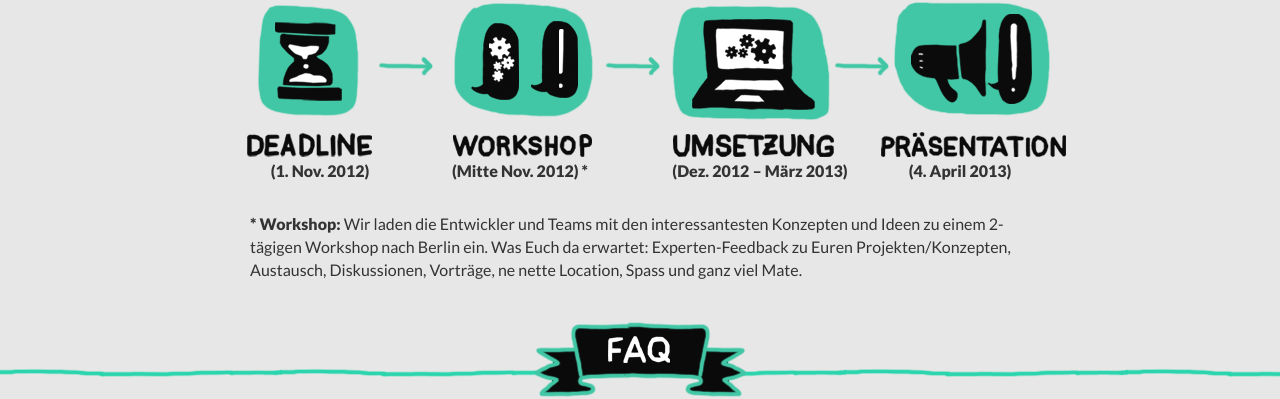
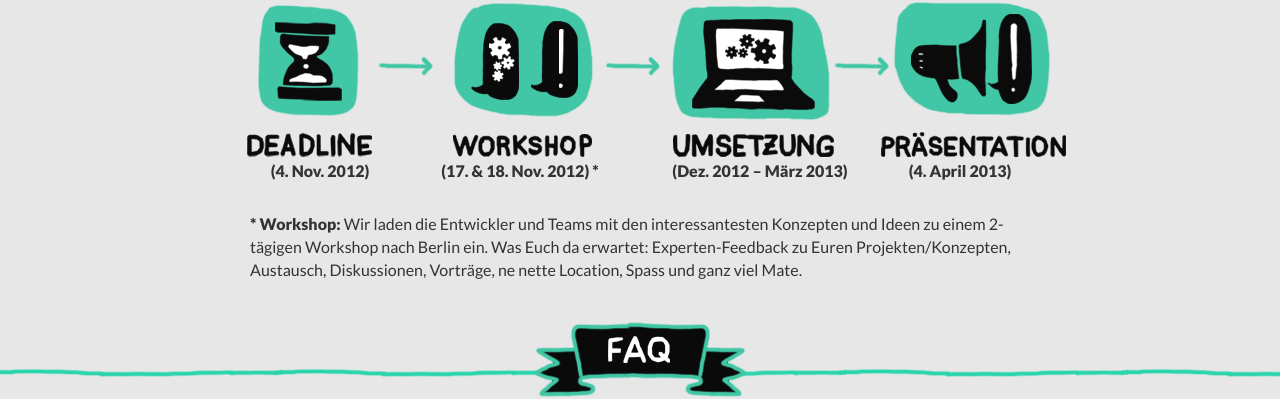
Before and after one commit to okfde/stadtlandcode.de, a Jekyll site: the page built from index.html, in a window 1280 px wide and 900 px high, scrolled down 3054 px. Shown: the part 99-498 px from the top of the window. Built offline with Jekyll 4.4.1, drawn with Linux system fonts in a browser that asks for light colours; nearby versions of some CDN libraries; Markdown is read by kramdown in place of the engine named in the settings.

Commit message:
Extend deadline

```diff
--- a/index.html
+++ b/index.html
@@ -150,12 +150,12 @@ frameclass: join
   <div class="row">
     <div class="offset1 span2">
       <div class="timeline-entry">
-        (1. Nov. 2012)
+        (4. Nov. 2012)
       </div>
     </div>
     <div class="span3">
       <div class="timeline-entry">
-        (Mitte Nov. 2012) *
+        (17. &amp; 18. Nov. 2012) *
       </div>
     </div>
     <div class="span3">
```
